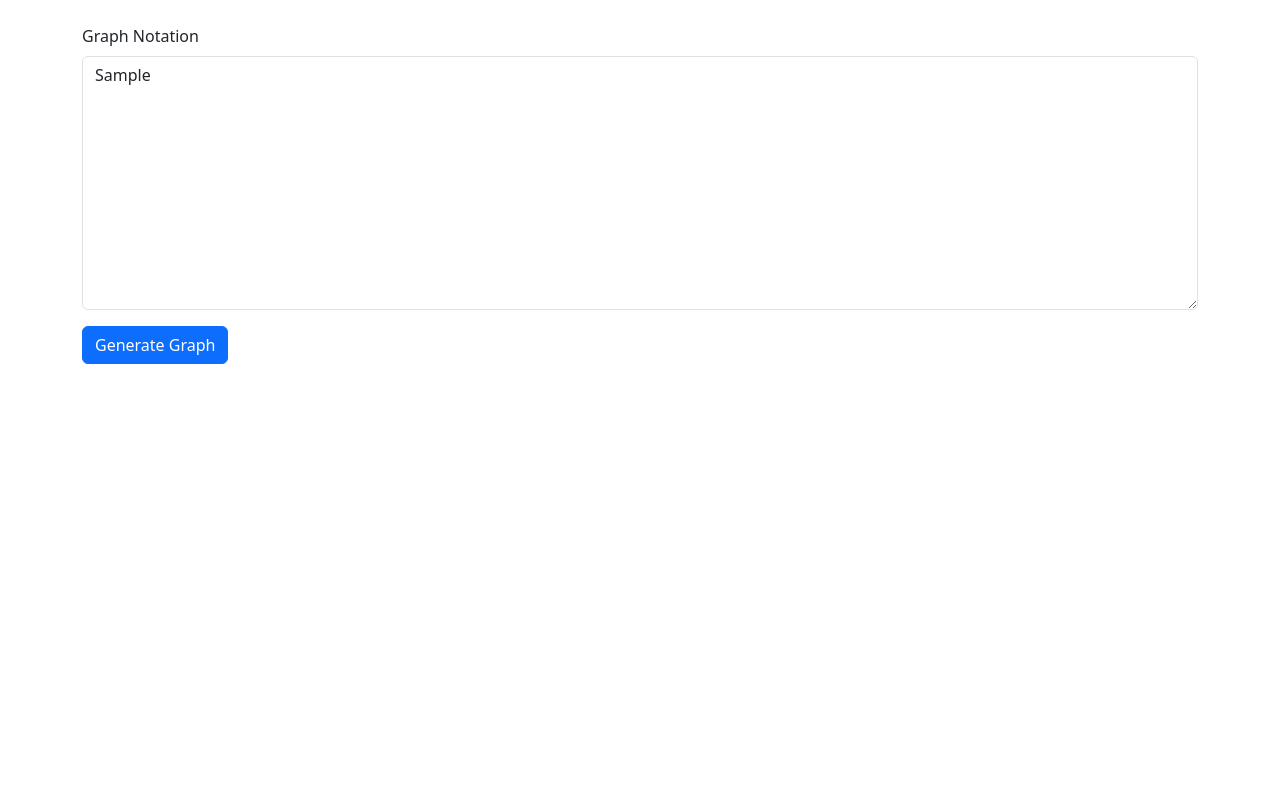
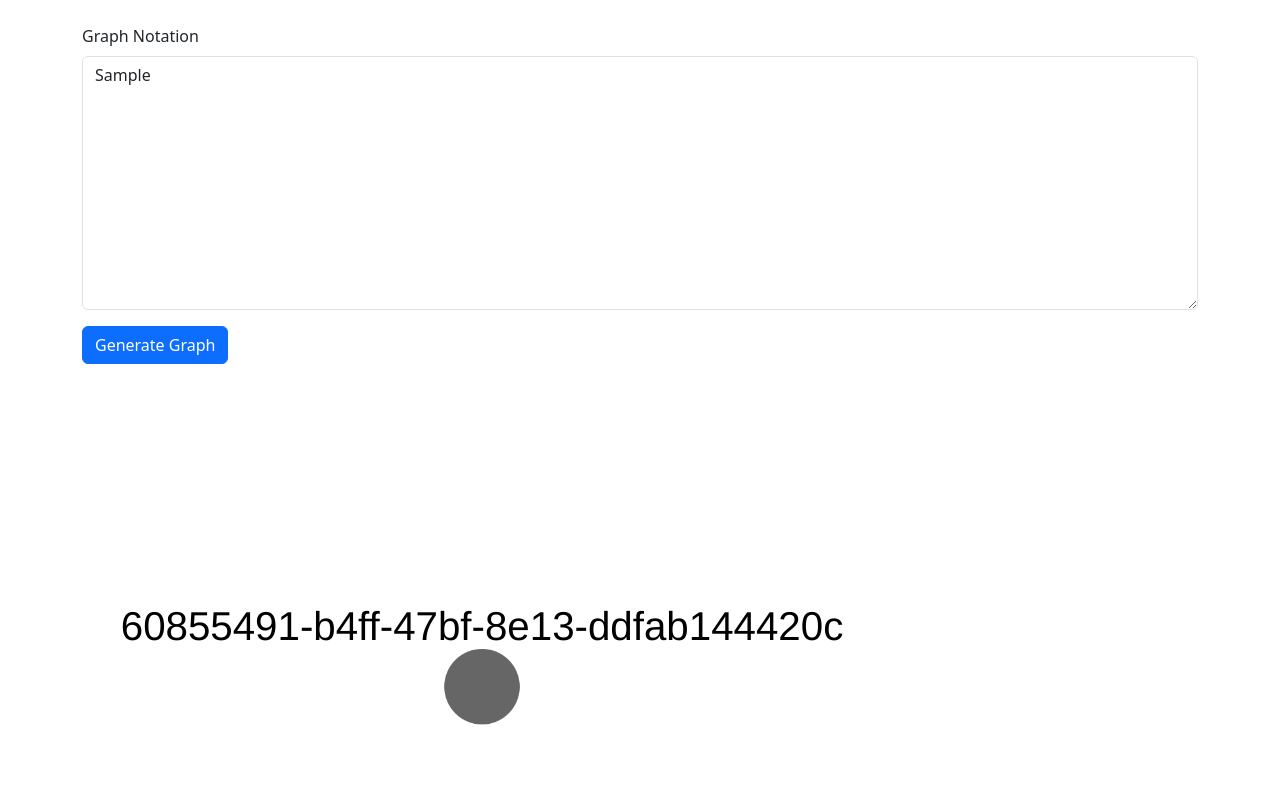
Before and after one commit to leonard84/graph-pilot, a website with bundled scripts: page public/index.html in a window 1280 px wide. Both pictures are taken after typing "Sample" into the empty fields and a click on the button "Generate Graph". Shown: the top 800 px of the page. Built offline with nearby package versions, Linux system fonts and the light colour scheme; files whose address does not match are found by name.

Commit message:
Integrate graph into site

```diff
--- a/public/index.html
+++ b/public/index.html
@@ -10,7 +10,7 @@
     <div class="container mt-4">
         <div class="mb-3">
             <label for="graphInput" class="form-label">Graph Notation</label>
-            <textarea class="form-control" id="graphInput" placeholder="(A) -> (B)" rows="10"></textarea>
+            <textarea class="form-control" id="graphInput" placeholder="label: KEY {metdata}" rows="10"></textarea>
         </div>
         <button id="generateGraph" class="btn btn-primary">Generate Graph</button>
         <div id="cy" style="width: 800px; height: 600px;"></div>
--- a/src/Graph.ts
+++ b/src/Graph.ts
@@ -1,3 +1,4 @@
+import { ElementDefinition } from 'cytoscape';
 import Node from './Node';
 
 /*
@@ -52,6 +53,35 @@ class Graph {
             }
         }
     }
+
+    exportToCytoscape(): ElementDefinition[] {
+        const cytoscapeGraph: ElementDefinition[] = [];
+
+        for (const node of this.nodes) {
+            cytoscapeGraph.push({
+                data: {
+                    id: node.key,
+                    label: node.label,
+                    ...node.metadata
+                }
+            });
+
+            const edges = this.adjacencyMatrix.get(node.key);
+            if (edges) {
+                for (const [toKey, weight] of edges.entries()) {
+                    cytoscapeGraph.push({
+                        data: {
+                            source: node.key,
+                            target: toKey,
+                            weight
+                        }
+                    });
+                }
+            }
+        }
+
+        return cytoscapeGraph;
+    }
 }
 
 export default Graph;
--- a/src/index.ts
+++ b/src/index.ts
@@ -1,9 +1,12 @@
 import cytoscape, { ElementDefinition } from 'cytoscape';
+import Graph from './Graph';
 
 
 document.getElementById('generateGraph')!.addEventListener('click', () => {
     const input: string = (document.getElementById('graphInput') as HTMLInputElement).value;
-    const elements: ElementDefinition[] = parseGraphNotation(input);
+    const graph: Graph = new Graph();
+    graph.parseGraph(input);
+    const elements: ElementDefinition[] = graph.exportToCytoscape();
     const cy = cytoscape({
         container: document.getElementById('cy'),
         elements: elements,
```
Also changed, not shown: 1 other file.
